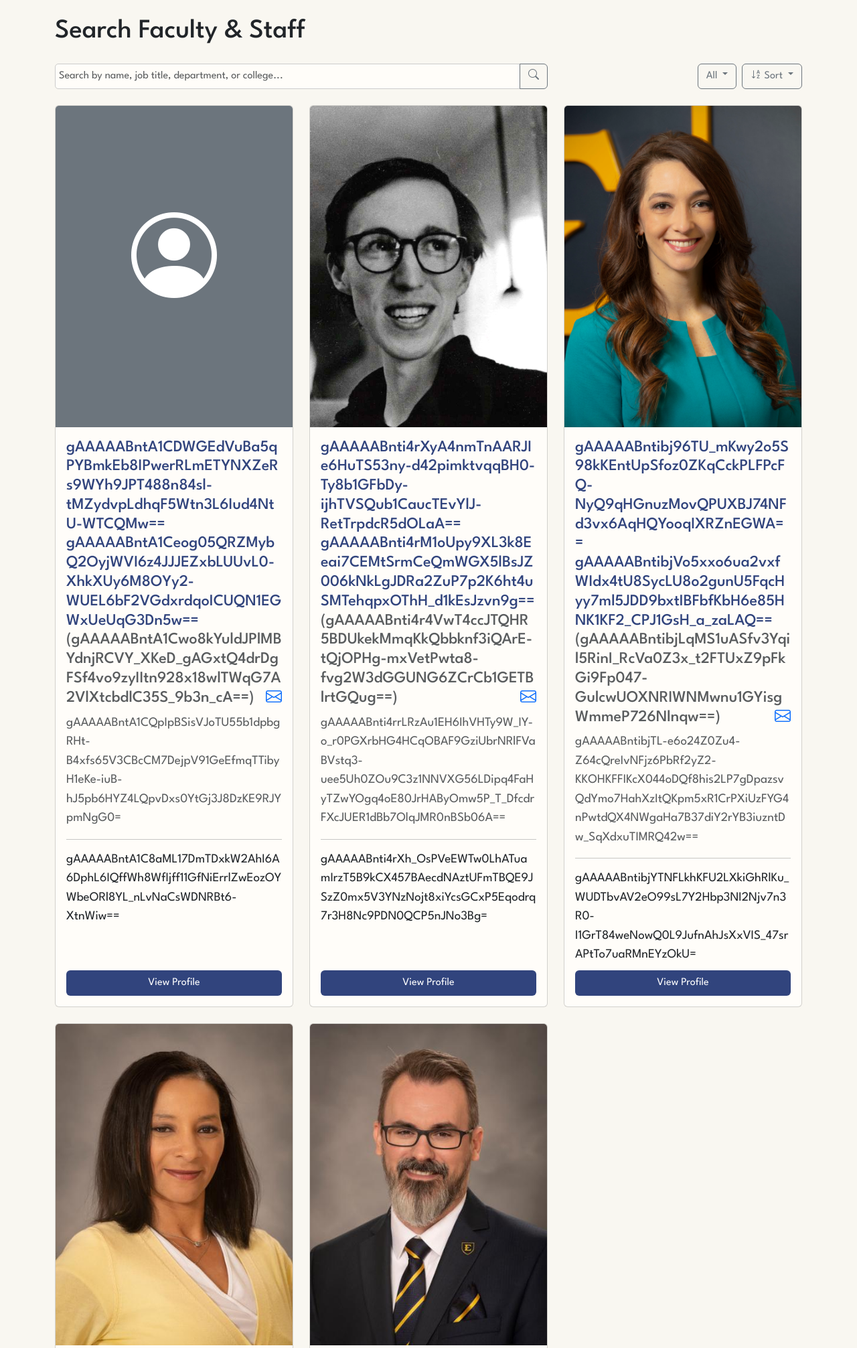
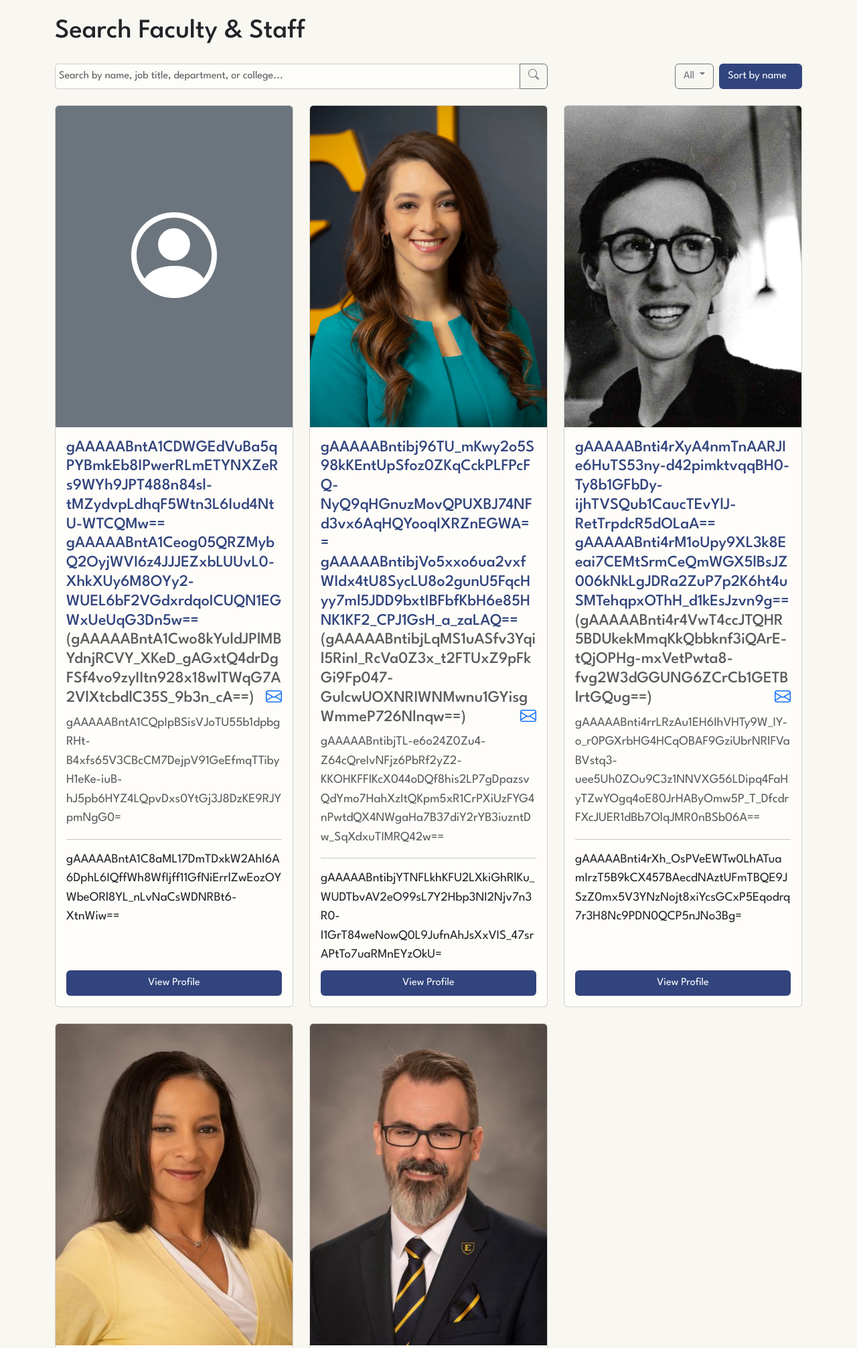
Before and after one commit to ryan-etsu-computing-projects/etsu_office_hours, a Django app: page / in a window 1280 px wide. Shown: the part 62-2075 px from the top of the page at 67% size. Run offline with Django 5.2, Linux system fonts and the light colour scheme; data comes from the database, SQL or seed files in the repository; some libraries are stand-ins or nearby versions.

Commit message:
Re-did name sorting in list.js

```diff
--- a/profiles/views.py
+++ b/profiles/views.py
@@ -116,19 +116,8 @@ def home(request):
 
 
     # Convert to list if it's a queryset
-    if hasattr(profiles_list, 'all'):
-        profiles_count = profiles_list.count()
-        # Apply sorting
-        if sort_direction == 'desc':
-            profiles_list = profiles_list.order_by('-user__first_name')
-            logger.debug('Results sorted descending')
-        else:  # asc
-            profiles_list = profiles_list.order_by('user__first_name')
-            logger.debug('Results sorted ascending')
-        profiles_list = list(profiles_list)
-    else:
-        logger.warning('Unable to sort the results because they are not a queryset')
-        profiles_count = len(profiles_list)
+    if hasattr(profiles_list, 'all'): profiles_list = list(profiles_list)
+    profiles_count = len(profiles_list)
 
     # Number of profiles per page
     per_page = 12
--- a/static/css/style.css
+++ b/static/css/style.css
@@ -1,3 +1,5 @@
+@import url('https://fonts.googleapis.com/css2?family=League+Spartan:wght@100..900&display=swap');
+
 :root{
     /* Colors */
     --clr-light: 43, 41%, 96%;
@@ -66,8 +68,6 @@
 .fs-800 { font-size: var(--fs-800); }
 .fs-850 { font-size: var(--fs-850); }
 .fs-900 { font-size: var(--fs-900); }
-
-@import url('https://fonts.googleapis.com/css2?family=League+Spartan:wght@100..900&display=swap');
 
 .ff-regular {
     font-family: "League Spartan", Georgia, Cambria, 'Times New Roman', Times, serif;
--- a/templates/profiles/home.html
+++ b/templates/profiles/home.html
@@ -1,5 +1,62 @@
 {% extends 'base.html' %}
 {% load form_filters %}
+
+{% block extra_css %}
+<style>
+  .sort {
+    background-color: hsl(var(--clr-primary));
+    color:white!important;
+  }
+
+  .sort:hover {
+    background-color: hsl(var(--clr-primary-hover));
+  }
+
+  .sort:focus {
+    outline:none;
+  }
+
+  .sort:after {
+    width: 0;
+    height: 0;
+    border-left: 5px solid transparent;
+    border-right: 5px solid transparent;
+    border-bottom: 5px solid transparent;
+    content:"";
+    position: relative;
+    top:-10px;
+    right:-5px;
+  }
+
+  .sort.asc:after {
+    width: 0;
+    height: 0;
+    border-left: 5px solid transparent;
+    border-right: 5px solid transparent;
+    border-top: 5px solid #fff;
+    content:"";
+    position: relative;
+    top:13px;
+    right:-5px;
+  }
+
+  .sort.desc:after {
+    width: 0;
+    height: 0;
+    border-left: 5px solid transparent;
+    border-right: 5px solid transparent;
+    border-bottom: 5px solid #fff;
+    content:"";
+    position: relative;
+    top:-10px;
+    right:-5px;
+  }
+
+  ul { padding:0; list-style-type: none; }
+
+  li { list-style-type: none; }
+</style>
+{% endblock extra_css %}
 
 {% block content %}
 <div class="row mb-4">
@@ -8,6 +65,7 @@
     </div>
 </div>
 
+<div id="profiles-list">
     <div class="row mb-4">
         <div class="col-md-8">
             <form method="get" action="{% url 'profiles:home' %}" id="searchForm">
@@ -38,18 +96,7 @@
 
                 <!-- Sort Dropdown -->
                 <div class="dropdown">
-                <button class="btn btn-outline-secondary dropdown-toggle" type="button" id="sortDropdown" data-bs-toggle="dropdown" aria-expanded="false">
-                    <i class="bi bi-sort-alpha-down{% if sort_direction == 'desc' %}-alt{% endif %}"></i>
-                    Sort
-                </button>
-                <ul class="dropdown-menu" aria-labelledby="sortDropdown">
-                    <li><a class="dropdown-item {% if sort_direction == 'asc' %}active{% endif %}" href="#" data-sort="asc">
-                        <i class="bi bi-sort-alpha-down"></i> A to Z
-                    </a></li>
-                    <li><a class="dropdown-item {% if sort_direction == 'desc' %}active{% endif %}" href="#" data-sort="desc">
-                        <i class="bi bi-sort-alpha-down-alt"></i> Z to A
-                    </a></li>
-                </ul>
+                    <button class="btn sort" data-sort="name">Sort by name</button>
                 </div>
             </div>
         </div>
@@ -78,10 +125,12 @@
     </div>
     {% endif %}
 
-<div id="profiles-list">
-    <div class="row row-cols-1 row-cols-md-2 row-cols-lg-3 g-4 list">
+    <div>
+        <ul class="list row row-cols-1 row-cols-md-2 row-cols-lg-3 g-4 list">
             {% for profile in profiles %}
-            <div class="col">
+                {% with profile|print_preferred_name as pref_name %}
+                <li class="col">
+                    <span class="name" style="display: none;">{{ profile.user.get_full_name }}</span>
                     <div class="card h-100" style="background-color: #fffdf9;">
                         {% if profile.profile_image %}
                             <img src="{{ profile.profile_image.url }}" class="card-img-top" alt="{{ profile.user.get_full_name }}"
@@ -94,7 +143,7 @@
                         {% endif %}
                         <div class="card-body d-flex flex-column">
                             <h4 class="card-title text-highlight-primary">
-                            {{ profile|print_preferred_name }}
+                                {{ pref_name }}
                                 {% if profile.pronouns %}
                                     <span class="text-muted">({{ profile.pronouns }})</span>
                                 {% endif %}
@@ -120,7 +169,8 @@
                             </div>
                         </div>
                     </div>
-            </div>
+                </li>
+                {% endwith %}
             {% empty %}
                 <div class="col-12 text-center py-5">
                     <h4 class="text-muted">No profiles found</h4>
@@ -129,7 +179,7 @@
                     {% endif %}
                 </div>
             {% endfor %}
-    </div>
+        </ul>
 
         <!-- Pagination Controls -->
         {% if profiles.paginator.num_pages > 1 %}
@@ -194,12 +244,20 @@
         </div>
         {% endif %}
     </div>
+</div>
 {% endblock %}
 
 {% block extra_js %}
+<script src="//cdnjs.cloudflare.com/ajax/libs/list.js/2.3.1/list.min.js"></script>
 <script>
 document.addEventListener('DOMContentLoaded', function() {
     let mainSearch = document.getElementById('mainSearch');
+    let profileOpts = {
+        valueNames: ['name'],
+        searchClass: false
+    }
+    let profilesList = new List('profiles-list', profileOpts);
+    console.log(profilesList);
 
     // Handle filter dropdown clicks
     document.querySelectorAll('[data-filter]').forEach(item => {
@@ -209,18 +267,6 @@ document.addEventListener('DOMContentLoaded', function() {
             const searchForm = document.getElementById('searchForm');
             const classificationInput = searchForm.querySelector('input[name="classification"]');
             classificationInput.value = filter;
-            searchForm.submit();
-        });
-    });
-
-    // Handle sort dropdown clicks
-    document.querySelectorAll('[data-sort]').forEach(item => {
-        item.addEventListener('click', event => {
-            event.preventDefault();
-            const sort = event.target.dataset.sort;
-            const searchForm = document.getElementById('searchForm');
-            const sortInput = searchForm.querySelector('input[name="sort"]');
-            sortInput.value = sort;
             searchForm.submit();
         });
     });
```
Lines whose indentation alone changed are shown as unchanged.
